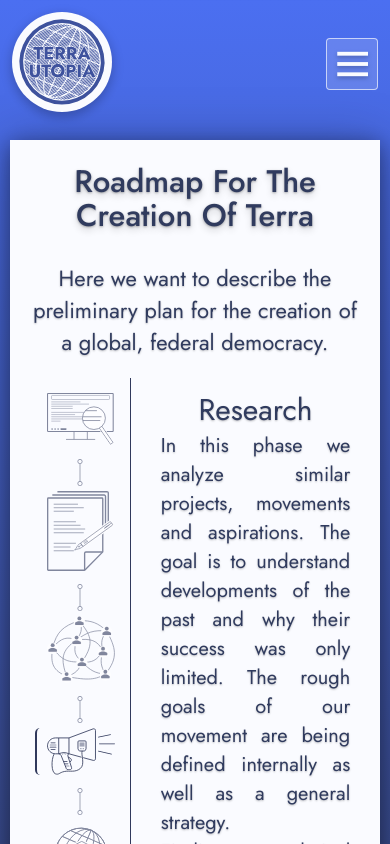
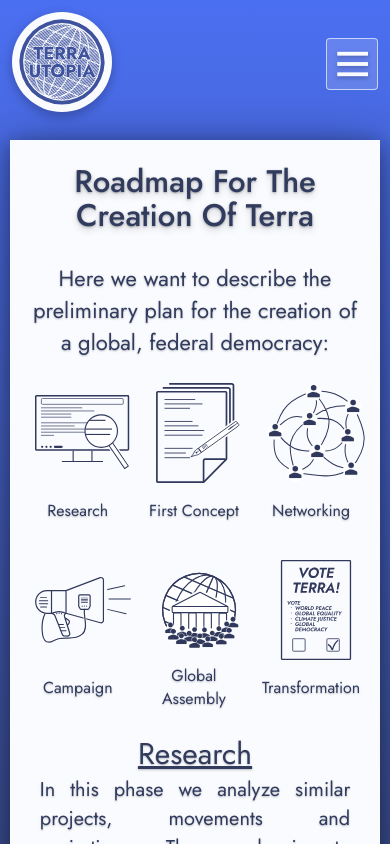
Before and after one commit to terra-utopia/terra-utopia-website, a Nuxt app: page /roadmap in a window 390 px wide. Shown: the top 844 px of the page. Built offline with nearby package versions, Linux system fonts and the light colour scheme.

Commit message:
added mobile state for roadmap page

```diff
--- a/components/RoadmapSideBar.vue
+++ b/components/RoadmapSideBar.vue
@@ -11,6 +11,13 @@
                     :class="{active : (activeElement-1==i)}"
                     :src="text.svg"
                 >
+                <div class="roadmap-svg-caption-wrapper">
+                    <div
+                        class="roadmap-svg-caption"
+                        v-html="text.title"
+                    >
+                </div>
+                </div>
             </a>
 
             <img
@@ -55,6 +62,7 @@ export default {
 <style lang="scss" scoped>
 @import "~/assets/shared-styles.scss";
 
+@media(min-width:760px){
     .roadmap-sidebar{
         height: 80vh;
         width: fit-content;
@@ -65,6 +73,8 @@ export default {
 
         border-right: 1px solid $c-extradark;
         padding: 10px { left: 0px };
+
+        .roadmap-link{
 
             .roadmap-svg{
                 margin: 5px;
@@ -86,11 +96,15 @@ export default {
 
                 &:hover{
                     opacity: 1;
-            transform: scale(1.05);
+                    // transform: scale(1.05);
                     cursor: pointer;
                 }
             }
 
+            .roadmap-svg-caption-wrapper{
+                display: none;
+            }
+        }
         .roadmap-separator{
             flex-grow: 1;
             height: 0px; //necessary for flex to work properly
@@ -102,4 +116,49 @@ export default {
             opacity: .6;
         }
     }
+}
+
+@media(max-width:759px){
+    .roadmap-sidebar{
+        display: grid;
+        grid-template-columns: 1fr 1fr 1fr;
+        row-gap: 30px;
+        column-gap: 20px;
+        margin: 20px 0px;
+        align-items: flex-end;
+
+        .roadmap-link{
+            height: 100%;
+            background-color: rgba($c-extradark, 0);
+
+            .roadmap-svg{
+                height: 100px;
+                margin: 5px;
+                max-height: 100px;
+                width: 100%;
+            }
+
+            .roadmap-svg-caption-wrapper{
+                height: 29px;
+                display: flex;
+                justify-content: center;
+                align-items: center;
+
+
+                .roadmap-svg-caption{
+                    font-size: 20px;
+
+                    @media(max-width:480px){
+                        font-size: 16px;
+                    }
+                }
+            }
+        }
+
+        .roadmap-separator{
+            display: none;
+        }
+    }
+}
+
 </style>
--- a/pages/roadmap.vue
+++ b/pages/roadmap.vue
@@ -6,7 +6,7 @@
             :isSuperHeading="false"
             class="main-card"
             >
-                <p class="introduction">Here we want to describe the preliminary plan for the creation of a global, federal democracy.</p>
+                <p class="introduction">Here we want to describe the preliminary plan for the creation of a global, federal democracy:</p>
                 <div class="flex-wrapper">
                     <RoadmapSideBar class="roadmap-sidebar" />
                     <div class="roadmap-main">
@@ -50,22 +50,16 @@ export default {
             }
 
             .flex-wrapper{
-                display: flex;
-
-                .roadmap-sidebar{
-                    position: -webkit-sticky; /* Safari */
-                    position: sticky;
-                    top: 10vh;
-                }
 
                 .roadmap-main {
 
                     .roadmap-text{
-                        padding: 10px { left: 30px; bottom: 30px };
+                        padding: 10px { bottom: 30px };
                         position: relative;
 
                         h2{
                             font-size: 30px;
+                            text-decoration: underline;
                         }
 
                         section{
@@ -79,6 +73,23 @@ export default {
                         }
                     }
                 }
+
+                @media(min-width:760px){
+                    display: flex;
+                    .roadmap-sidebar{
+                        position: -webkit-sticky; /* Safari */
+                        position: sticky;
+                        top: 10vh;
+                    }
+
+                    .roadmap-main{
+
+                        .roadmap-text{
+
+                            padding-left: 30px;
+                        }
+                    }
+                }
             }
         }
     }
```
Lines whose indentation alone changed are shown as unchanged.
